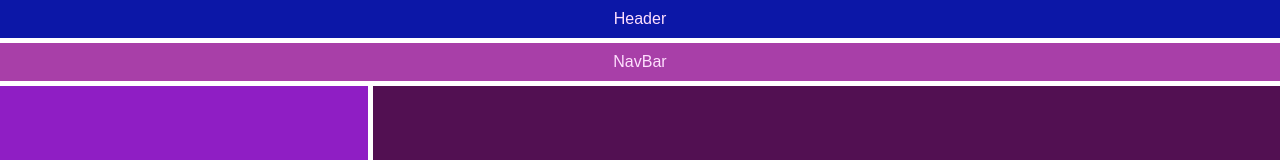
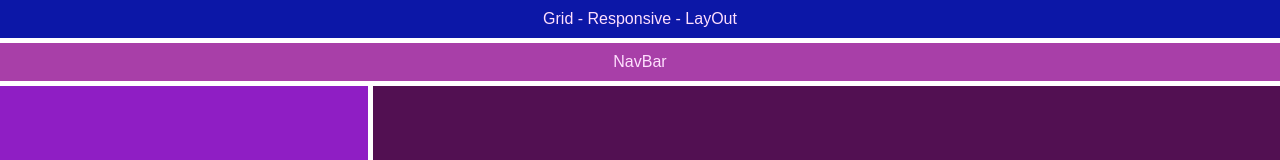
Before and after one commit to rajbanshideepak/responsive_layout, a plain HTML site: page index.html in a window 1280 px wide. Shown: the top 160 px of the page. Drawn offline with Linux system fonts and the light colour scheme.

Commit message:
header changed

```diff
--- a/index.html
+++ b/index.html
@@ -4,12 +4,12 @@
     <meta charset="UTF-8">
     <meta http-equiv="X-UA-Compatible" content="IE=edge">
     <meta name="viewport" content="width=device-width, initial-scale=1.0">
-    <title>Responsive | LayOut</title>
+    <title>Responsive | Grid - Responsive - LayOut</title>
     <link rel="stylesheet" href="style.css">
 </head>
 <body>
     <div class="container">
-        <div class="header">Header</div>
+        <div class="header">Grid - Responsive - LayOut</div>
         <div class="nav-bar">NavBar</div>
         <div class="ads-bannar">Ads-Banner</div>
         <div class="main-content">Main Content</div>
```
